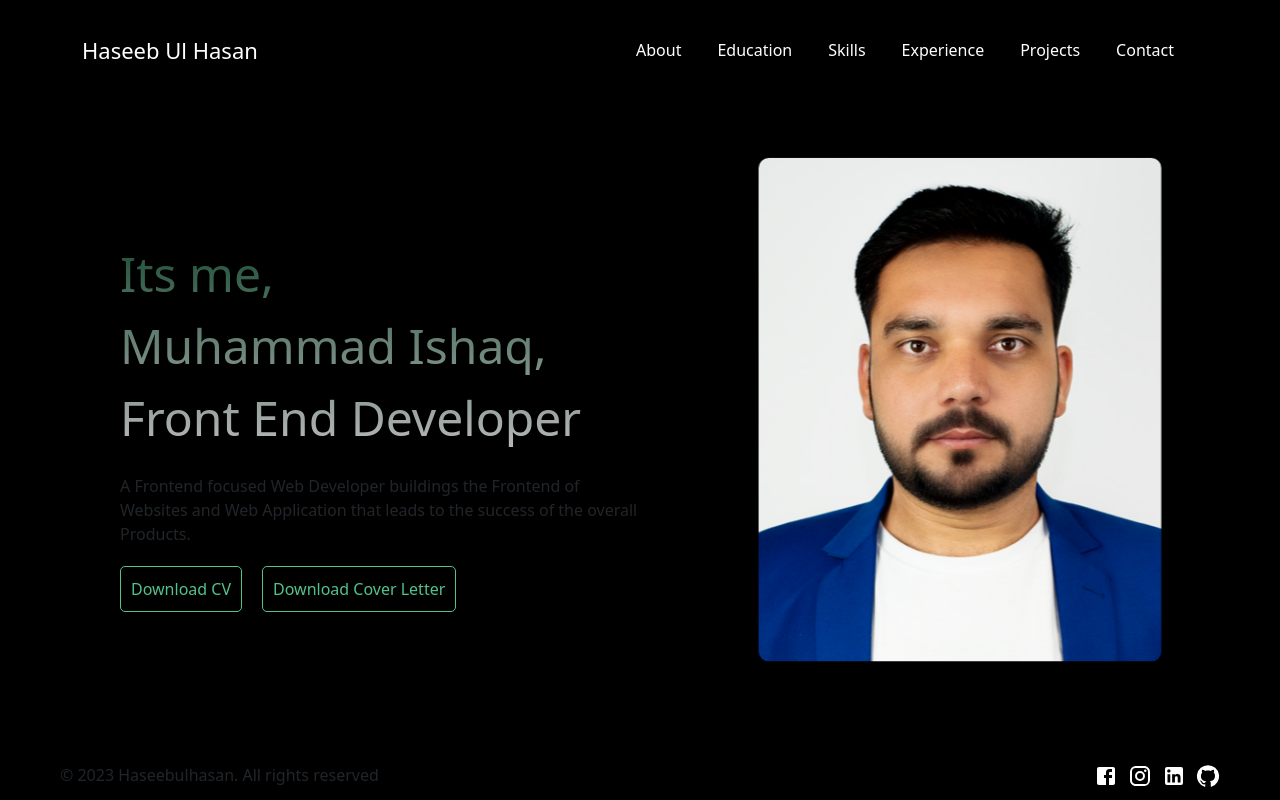
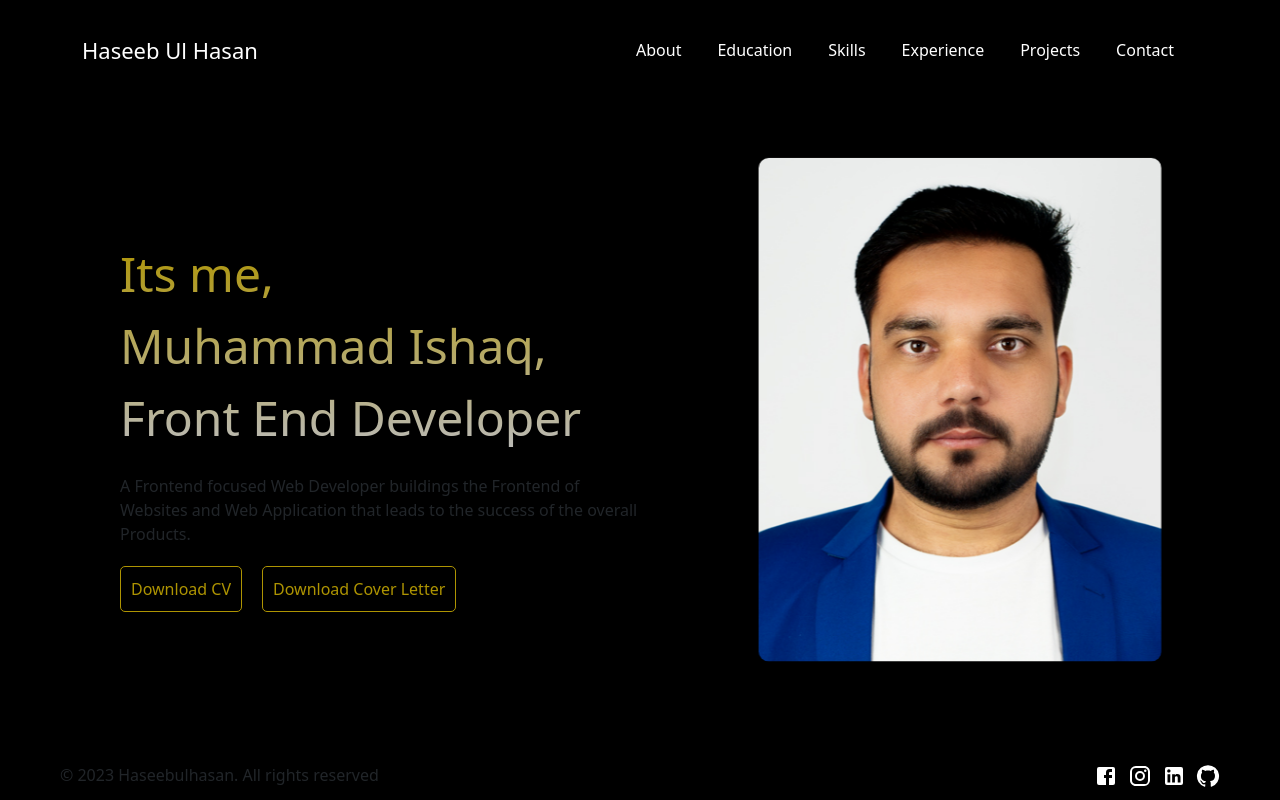
Before and after one commit to iosoftnet/my-portfolio, a Next.js app: page / in a window 1280 px wide. Built offline with nearby package versions, Linux system fonts and the light colour scheme.

Commit message:
Update page.module.css
tittle, button color change

```diff
--- a/src/app/page.module.css
+++ b/src/app/page.module.css
@@ -16,7 +16,7 @@
 
 .title {
   font-size: 48px;
-  background: linear-gradient(to bottom, #194c33, #bbb);
+  background: linear-gradient(to bottom, #ae9402, #bbb);
   -webkit-background-clip: text;
   -webkit-text-fill-color: transparent;
 }
@@ -35,10 +35,10 @@
   text-decoration: none;
   cursor: pointer;
   padding: 10px;
-  border: 1px solid #53c28b;
+  border: 1px solid #ae9402;
   border-radius: 5px;
   width: max-content;
-  color: #53c28b;
+  color: #ae9402;
 }
 .image {
   position: relative;
```
